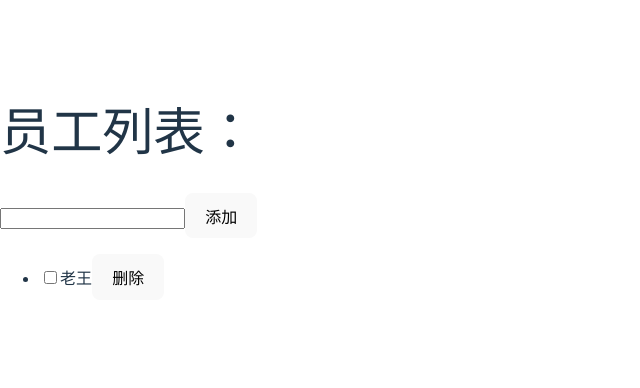
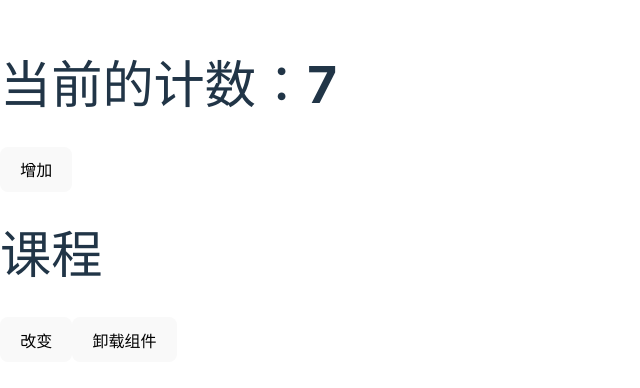
Before and after one commit to kunlunrepo/react-simple, a React (Vite) app: page / in a window 1280 px wide. Shown: the part 208-596 px from the top of the page, without its empty margins (0-640 px from the left). Built offline with nearby package versions, Linux system fonts and the light colour scheme.

Commit message:
函数组件使用useEffect

```diff
--- a/src/App.jsx
+++ b/src/App.jsx
@@ -1,50 +1,49 @@
-import {useState} from "react";
-import { useImmer } from "use-immer";
+import React, { useEffect, useState } from "react";
+import { root } from "./main";
+
 const App = () => {
-    const [name, setName] = useState("");
-    // 数组
-    const [person, setPerson] = useImmer([{id: 0, name: "老王", checked: false}]);
-
-    const handleDelete = (item) => {
-        setPerson(person.filter((person) => person.id !== item.id));
+    const [counte, setCounte] = useState(0);
+    const [name, setName] = useState("课程");
+    // 增加
+    const add = () => {
+        setCounte((counte) => counte + 1);
     };
 
-    const handleCheck = (item, checked) => {
-        setPerson((draft) => {
-            console.log(draft)
-            const checkedItem = draft.find((person) => person.id === item);
-            console.log(checkedItem)
-            checkedItem.checked = checked;
-        })
-        console.log(person)
-    }
+    // 改变
+    const change = () => {
+        setName("www.baidu.com");
+    };
+
+    // 卸载组件
+    const handelDelete = () => {
+        root.unmount();
+    };
+
+    // 检测到counte变量变化就输出 "组件更新了"
+    // useEffect(() => {
+    //     console.log("组件更新了")
+    // }, [counte])
+
+
+    useEffect(() => {
+        console.log("组件挂载了")
+        let timer = setInterval(() => {
+            setCounte((counte) => counte + 1);
+        }, 1000);
+        return () => {
+            clearInterval(timer);
+            console.log("组件卸载了");
+        };
+    }, []); // []什么都不监控
 
     return (
-        <>
-            <h1>员工列表：</h1>
-            <input value={name} onChange={(e) => setName(e.target.value)}/>
-            <button
-                onClick={() => {
-                    setPerson([...person, {id: person.length, name: name, checked: false}]);
-                }}
-            >
-                添加
-            </button>
-            <ul>
-                {
-                    person.map((item) => (
-                        <li key={item.id}>
-                            <label>
-                                <input type="checkbox" checked={item.checked}
-                                       onChange={(e) => handleCheck(item.id, e.target.checked)}/>
-                            </label>
-                            {item.name}
-                            <button onClick={() => handleDelete(item)}>删除</button>
-                        </li>
-                    ))
-                }
-            </ul>
-        </>
+        <div>
+            <h1>当前的计数：{counte}</h1>
+            <button onClick={add}>增加</button>
+            <h1>{name}</h1>
+            <button onClick={change}>改变</button>
+            <button onClick={handelDelete}>卸载组件</button>
+        </div>
     );
 };
 
--- a/src/main.jsx
+++ b/src/main.jsx
@@ -3,7 +3,7 @@ import ReactDOM from 'react-dom/client'
 import App from './App.jsx'
 import './index.css'
 
-const root = ReactDOM.createRoot(document.getElementById('root'));
+export const root = ReactDOM.createRoot(document.getElementById('root'));
 root.render(
     /*React.StrictMode开启严格模式*/
   <React.StrictMode>
```
